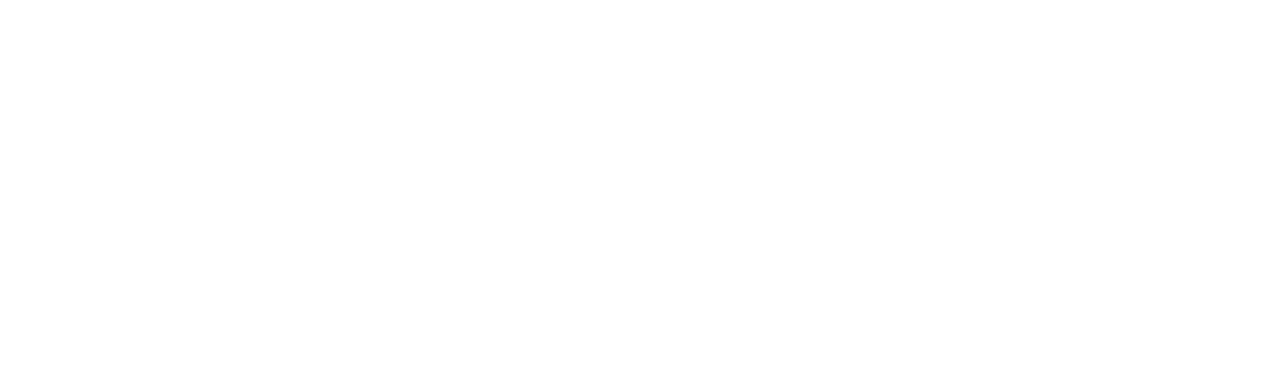
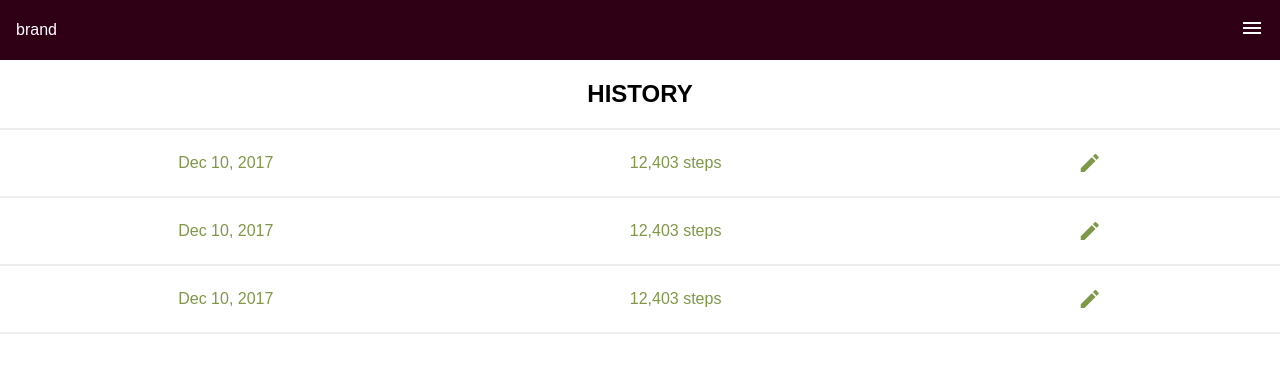
Before and after one commit to katreinhart/plant-walking-frontend, a React (Create React App) app: page /history in a window 1280 px wide. Shown: the top 372 px of the page. Built offline with nearby package versions, Linux system fonts and the light colour scheme.

Commit message:
added history view and layout

```diff
--- a/src/App.js
+++ b/src/App.js
@@ -4,6 +4,7 @@
 import Garden from './components/Garden'
 import HomePlant from './components/HomePlant'
 import Menu from './components/Menu'
+import History from './components/History'
 
 class App extends Component {
 
@@ -14,6 +15,7 @@
           <Route path='/' exact={true} component={ HomePlant } />
           <Route path='/garden' component={ Garden } />
           <Route path='/menu' component={ Menu } />
+          <Route path='/history' component={ History } />
         </div>
       </Router>
     );
@@ -21,21 +23,3 @@
 }
 
 export default App;
-
-//HOME
-// <div className="outermost-container">
-//   <Navigation />
-//
-//     <PlantContainer />
-//       <ProgressBar />
-//       <AddStepsContainer />
-//       <ViewGarden />
-// </div>
-
-//PAST PLANT VIEW
-// <div className="outermost-container">
-//   <Navigation />
-//     <CloseForm />
-//     <PlantContainer />
-//       <PastPlantDetails />
-// </div>
--- /dev/null
+++ b/src/components/History.js
@@ -0,0 +1,52 @@
+import React, { Component } from 'react'
+import { Link } from 'react-router-dom'
+import Navigation from './Navigation'
+
+class History extends Component {
+  state = {}
+  render() {
+    return (
+      <div className="outermost-container">
+        <Navigation />
+        <div className="history-container">
+          <div className="title">
+            <h2 className="history-title text-ctr">History</h2>
+          </div>
+          <div className="history-list-container">
+            <hr></hr>
+
+            <div>
+              <div className="history-item">
+                <p>Dec 10, 2017</p>
+                <p>12,403 steps</p>
+                <i class="material-icons">mode_edit</i>
+              </div>
+              <hr></hr>
+            </div>
+
+            <div>
+              <div className="history-item">
+                <p>Dec 10, 2017</p>
+                <p>12,403 steps</p>
+                <i class="material-icons">mode_edit</i>
+              </div>
+              <hr></hr>
+            </div>
+
+            <div>
+              <div className="history-item">
+                <p>Dec 10, 2017</p>
+                <p>12,403 steps</p>
+                <i class="material-icons">mode_edit</i>
+              </div>
+              <hr></hr>
+            </div>
+
+          </div>
+        </div>
+      </div>
+    )
+  }
+}
+
+export default History;
--- a/src/index.css
+++ b/src/index.css
@@ -25,6 +25,14 @@
   text-decoration: none;
 }
 
+h2 {
+  text-transform: uppercase;
+}
+
+hr {
+  border: 1px solid #EEEEEE;
+}
+
 .m-1 {
   margin: 1em;
 }
@@ -39,6 +47,10 @@
 
 .mt-5 {
   margin-top: 5em;
+}
+
+.text-ctr {
+  text-align: center;
 }
 
 .outermost-container {
@@ -181,6 +193,14 @@
   margin-left: auto;
 }
 
+/*=====HISTORY VIEW=====*/
+.history-item{
+  display: flex;
+  align-items: center;
+  justify-content: space-around;
+  color: #7F9847;
+}
+
 
 @media(min-width: 528px){
   .add-steps-container {
```
